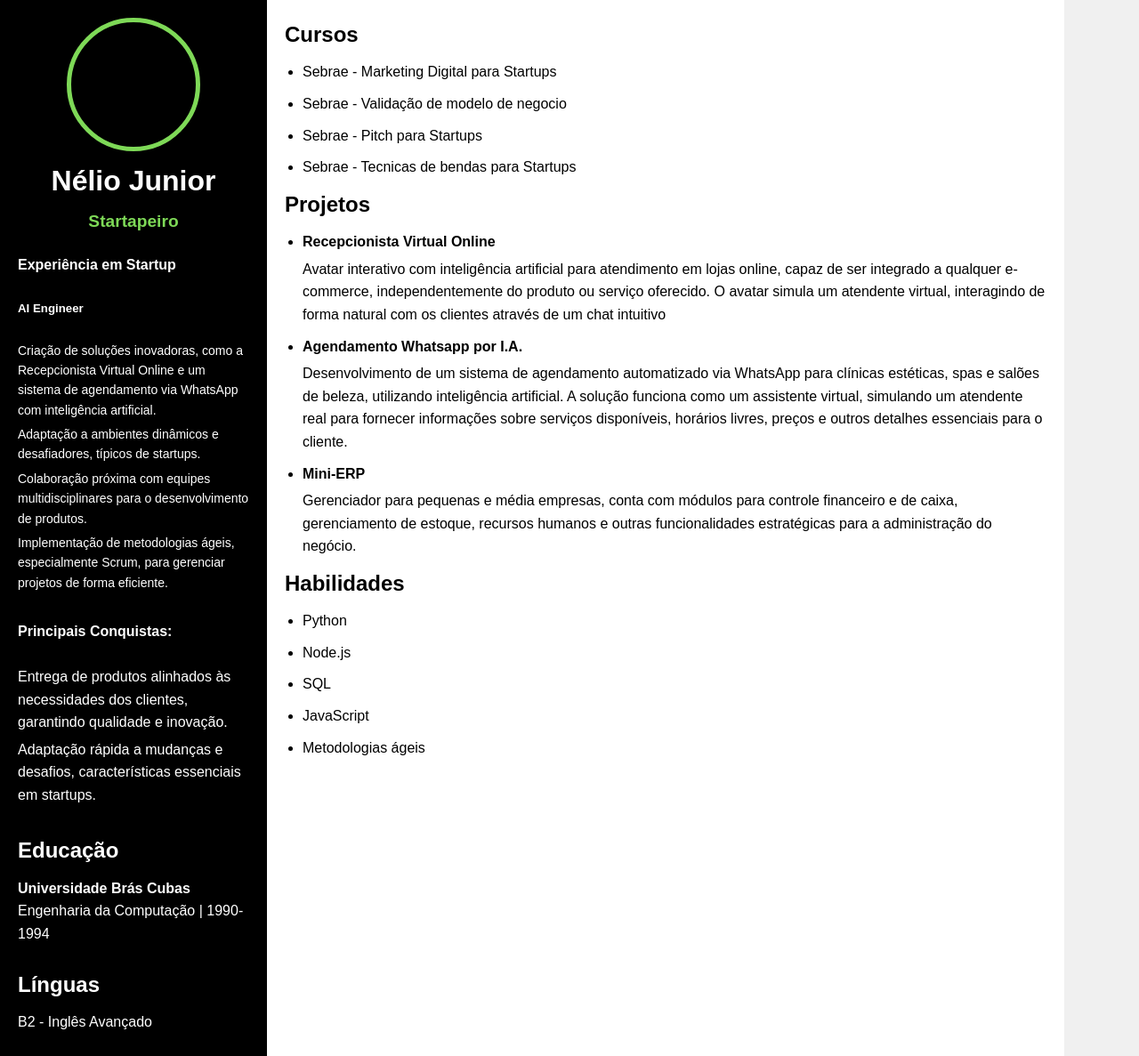
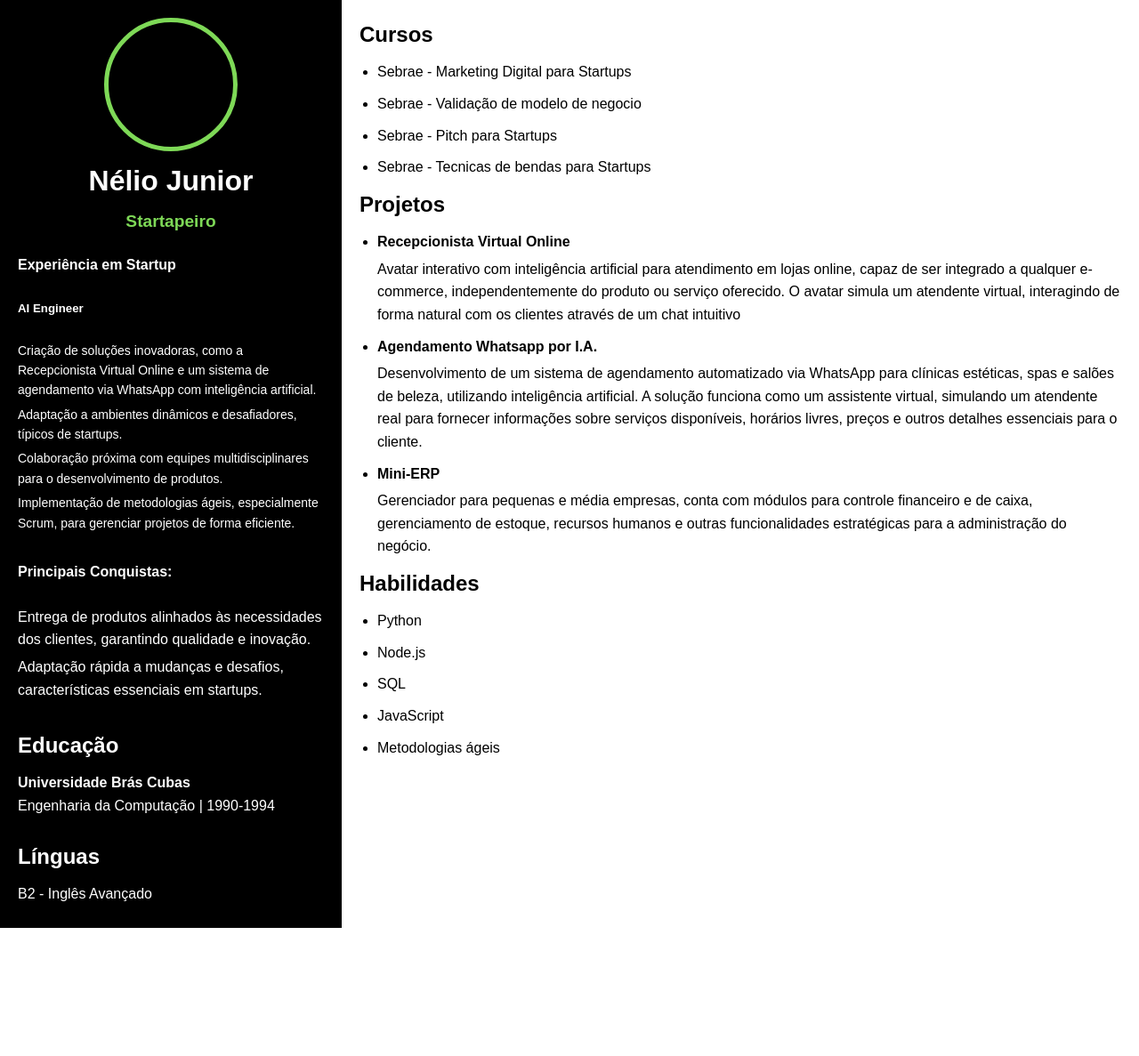
Before and after one commit to NelioJunior/nellwebpage, a PHP site: page /curriculo/index.html in a window 1280 px wide. Shown: the whole page at 89% size. After the commit the page ends 1043 px from the top, so only its background shows below. Run offline with PHP 8.4, Linux system fonts and the light colour scheme; grey boxes are pictures that could not be loaded.

Commit message:
fix responsible problem

```diff
--- a/curriculo/index.css
+++ b/curriculo/index.css
@@ -25,8 +25,6 @@ body {
     padding: 20px;
     width: 30%;
     min-width: 300px;
-    max-width: 300px;
-
 }
 
 .left-column img {
```
Also changed, not shown: curriculo/photo.png (deleted).
